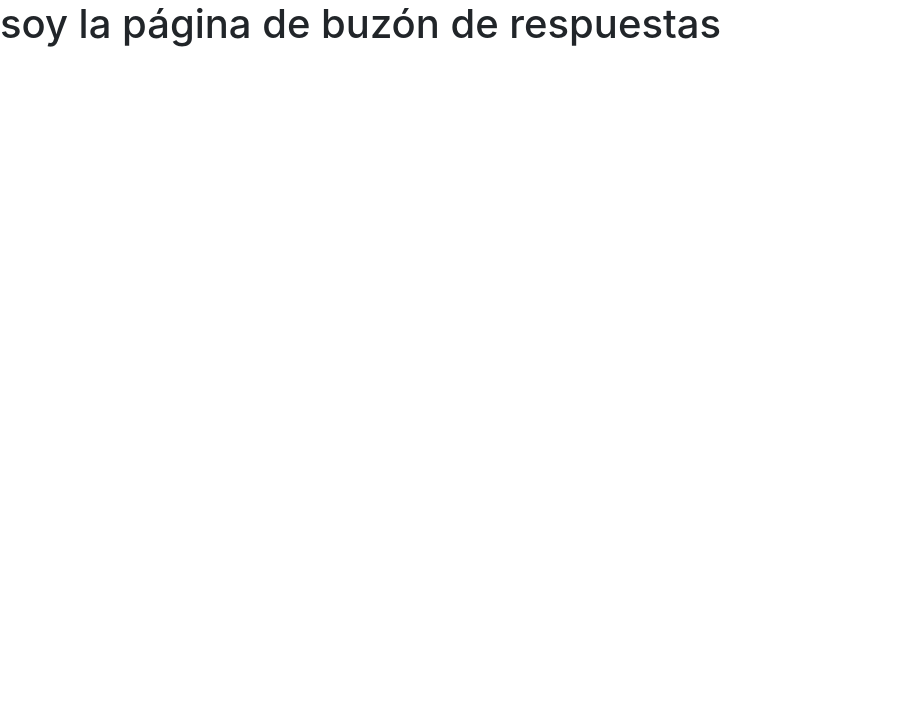
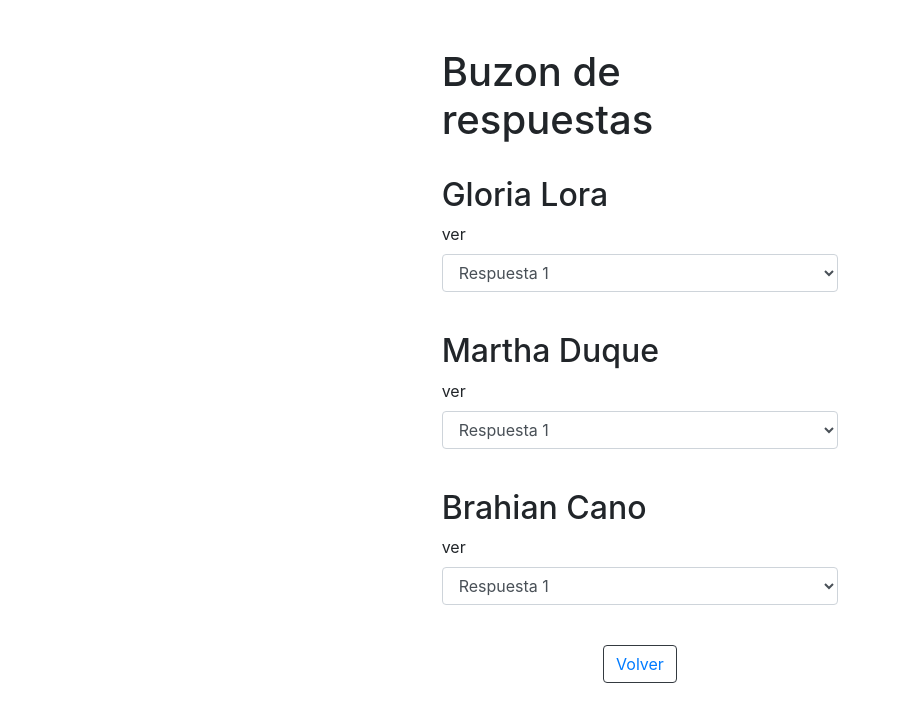
Before and after one commit to Allan43-afk/Equipo1_ru_ppi2020, a React (Create React App) app: page /Buzonrespuestas in a window 1280 px wide. Shown: the top 722 px of the page, without its empty margins (0-899 px from the left). Built offline with nearby package versions, Linux system fonts and the light colour scheme.

Commit message:
cambios registro est, buzonres

```diff
--- a/src/paginas/Buzonrespuestas.js
+++ b/src/paginas/Buzonrespuestas.js
@@ -4,8 +4,69 @@ import "../styles/styles.css";
 class Buzonrespuestas extends React.Component {
   render() {
     return (
-      <div>
-        <h1> soy la página de buzón de respuestas</h1>
+      <div className="container-fluid fondo">
+        <div className="row">
+          <div className="col-sm-4 col-md-4 col-lg-4"></div>
+          <div className="col-sm-4 col-md-4 col-lg-4">
+            <div className="row">
+              <div className="col-lg-12">
+                <br />
+                <br />
+                <h1> Buzon de respuestas</h1>
+                <br />
+                <h2> Gloria Lora</h2>
+                <div class="form-group">
+                  <label for="exampleFormControlSelect1">
+                    ver
+                  </label>
+                  <select class="form-control" id="exampleFormControlSelect1">
+                    <option>Respuesta 1 </option>
+                    <option>Respuesta 2</option>
+                    <option>Respuesta 3 </option>
+                    <option>Respuesta 4 </option>
+                    <option>Respuesta 5 </option>
+                  </select>
+                  <br/>
+                </div>
+                <h2> Martha Duque</h2>
+                <div class="form-group">
+                  <label for="exampleFormControlSelect1">
+                    ver
+                  </label>
+                  <select class="form-control" id="exampleFormControlSelect1">
+                    <option>Respuesta 1 </option>
+                    <option>Respuesta 2</option>
+                    <option>Respuesta 3 </option>
+                    <option>Respuesta 4 </option>
+                    <option>Respuesta 5 </option>
+                  </select>
+                  <br/>
+                </div>
+                <h2>Brahian Cano</h2>
+                <div class="form-group">
+                  <label for="exampleFormControlSelect1">
+                    ver
+                  </label>
+                  <select class="form-control" id="exampleFormControlSelect1">
+                    <option>Respuesta 1 </option>
+                    <option>Respuesta 2</option>
+                    <option>Respuesta 3 </option>
+                    <option>Respuesta 4 </option>
+                    <option>Respuesta 5 </option>
+                  </select>
+                  <br/>
+                </div>
+                <div className="col text-center  ">
+                  <button type="button" className="btn btn-outline-dark boton">
+                    <a href="/RegistrarsecomoEstudiante">Volver</a>
+                  </button>
+                  <br />
+                  <br />
+                </div>
+              </div>
+            </div>
+          </div>
+        </div>
       </div>
     );
   }
--- a/src/paginas/RegistrarsecomoEstudiante.js
+++ b/src/paginas/RegistrarsecomoEstudiante.js
@@ -2,28 +2,53 @@ import React from "react";
 
 import "../styles/styles.css";
 
-class Registro_est extends React.Component {
+class RegistrarsecomoEstudiante extends React.Component {
   render() {
     return (
-      <div className="container-fluid fondo">
+      <div className="container-fluid ">
         <div className="row">
-          <div className="col-sm-4 col-md-4 col-lg-4"></div>
           <div className="col-sm-4 col-md-4 col-lg-4">
-            <div className="row">
-              <div className="col text-center"></div>
-              <br />
+            <div className="col-lg-12">
+              <div className="row">
+                <div className="col text-center">
+                  <br />
+                  <h1> Menu principal</h1>
+                  <br />
+                  <br />
+                </div>
+              </div>
+
+              <div className="container-fluid ">
+                <div className="col text-center ">
+                  <button type="button" className="btn btn-outline-dark boton">
+                    <a href="/Registrosituacion">Registrosituacion</a>
+                  </button>
+                </div>
+              </div>
+
+
+          <div className="container-fluid ">
+            <div className="col text-center ">
+              <button type="button" className="btn btn-outline-dark boton">
+                <a href="/Buzonrespuestas">Buzon de respuestas</a>
+                <br />
+              </button>
             </div>
+
+        <div className="container-fluid ">
+          <div className="col text-center ">
+            <button type="button" className="btn btn-outline-dark boton">
+              <a href="/Tiposdeusuario">Volver</a>
+            </button>
           </div>
-          <div className="container-fluid ">
-            <div className="row">
-              <div className="col text-center "></div>
-            </div>
-          </div>
-          <div className="col-sm-4 col-md-4 col-lg-4 "></div>
         </div>
       </div>
+      </div>
+          </div>
+          </div>
+        </div>
     );
   }
 }
 
-export default Registro_est;
+export default RegistrarsecomoEstudiante;
--- a/src/paginas/Tipodeusuario.js
+++ b/src/paginas/Tipodeusuario.js
@@ -67,7 +67,7 @@ class Tipodeusuario extends React.Component {
                   type="button"
                   className="btn btn-primary btn-lg btn-block"
                 >
-                  <a href="./Tipodeusuario">Ingresar</a>
+                  <a href="./Registrarsecomoestudiante">Ingresar</a>
                 </button>
               </div>
 
--- a/src/routers/App.js
+++ b/src/routers/App.js
@@ -7,6 +7,8 @@ import Tipodeusuario from "../paginas/Tipodeusuario";
 import RegistrarsecomoDoEs from "../paginas/RegistrarsecomoDoEs";
 import Buzonrespuestas from "../paginas/Buzonrespuestas";
 import situacionesreportadas from "../paginas/situacionesreportadas";
+import RegistrarsecomoEstudiante from "../paginas/RegistrarsecomoEstudiante";
+
 const App = () => {
   return (
     <BrowserRouter>
@@ -20,7 +22,11 @@ const App = () => {
           path="/RegistrarsecomoDoEs"
           component={RegistrarsecomoDoEs}
         />
-
+        <Route
+          exact
+          path="/RegistrarsecomoEstudiante"
+          component={RegistrarsecomoEstudiante}
+        />
         <Route exact path="/Buzonrespuestas" component={Buzonrespuestas} />
         <Route
           exact
```
